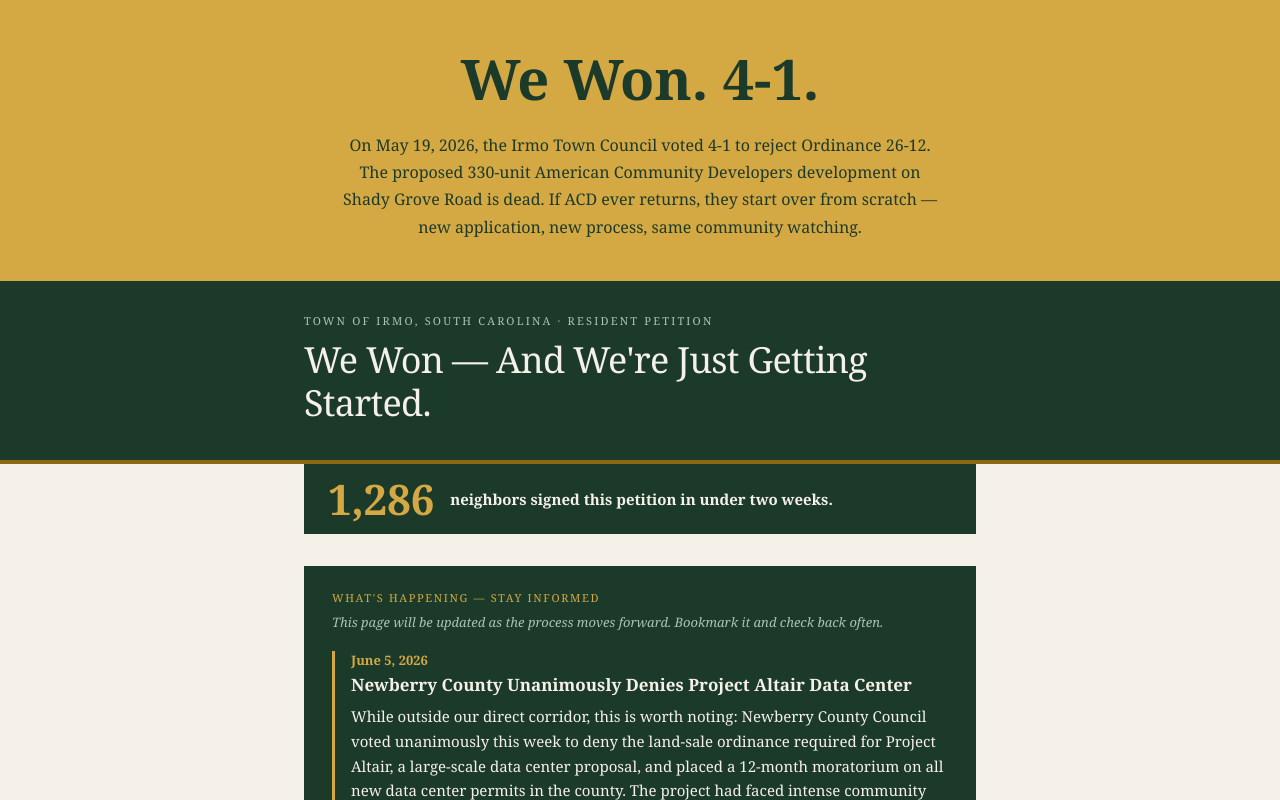
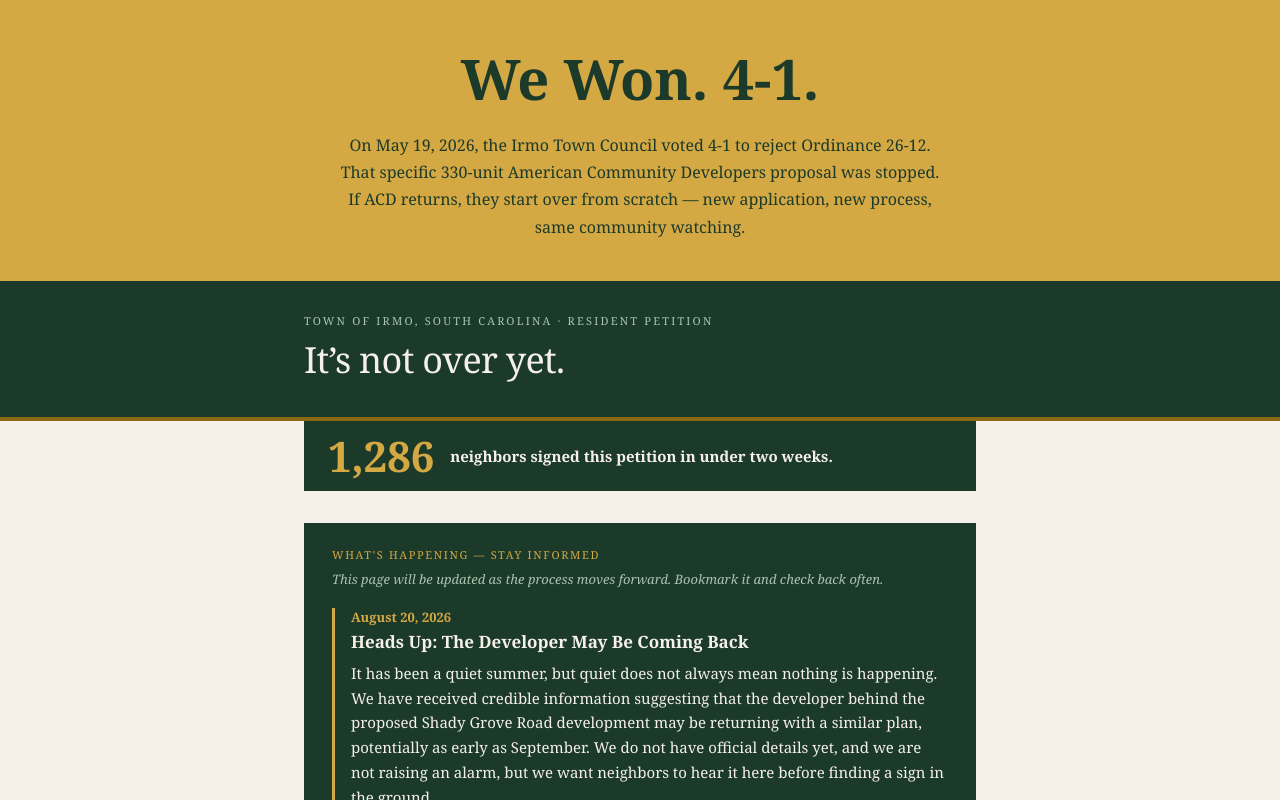
Before and after one commit to bryan-cogtide/shadygroveirmo, a React (Vite) app: page / in a window 1280 px wide. Shown: the top 800 px of the page. Built offline with nearby package versions, Linux system fonts and the light colour scheme.

Commit message:
Update site with developer return notice

```diff
--- a/src/Petition.jsx
+++ b/src/Petition.jsx
@@ -1,6 +1,18 @@
 import { useState } from "react";
 
 const UPDATES = [
+  {
+    date: "August 20, 2026",
+    heading: "Heads Up: The Developer May Be Coming Back",
+    text: "It has been a quiet summer, but quiet does not always mean nothing is happening. We have received credible information suggesting that the developer behind the proposed Shady Grove Road development may be returning with a similar plan, potentially as early as September. We do not have official details yet, and we are not raising an alarm, but we want neighbors to hear it here before finding a sign in the ground.",
+    expandedText: "When we have confirmed details, we will share them immediately on this page and through the email list. In the meantime, if you see anything posted near 1424 Shady Grove Road, or hear anything through your own channels, please send it to hello@shadygroveirmo.org.\n\nThe community we built earlier this year is still here. We are still watching.",
+    expandedLinks: [
+      {
+        url: "mailto:hello@shadygroveirmo.org",
+        label: "hello@shadygroveirmo.org",
+      },
+    ],
+  },
   {
     date: "June 5, 2026",
     heading: "Newberry County Unanimously Denies Project Altair Data Center",
@@ -455,7 +467,7 @@
             maxWidth: 600,
             margin: "0 auto",
           }}>
-            On May 19, 2026, the Irmo Town Council voted 4-1 to reject Ordinance 26-12. The proposed 330-unit American Community Developers development on Shady Grove Road is dead. If ACD ever returns, they start over from scratch — new application, new process, same community watching.
+            On May 19, 2026, the Irmo Town Council voted 4-1 to reject Ordinance 26-12. That specific 330-unit American Community Developers proposal was stopped. If ACD returns, they start over from scratch — new application, new process, same community watching.
           </div>
         </div>
       </div>
@@ -488,7 +500,7 @@
               cursor: "default",
             }}
           >
-            We Won — And We're Just Getting Started.
+            It’s not over yet.
           </h1>
         </div>
       </div>
```
